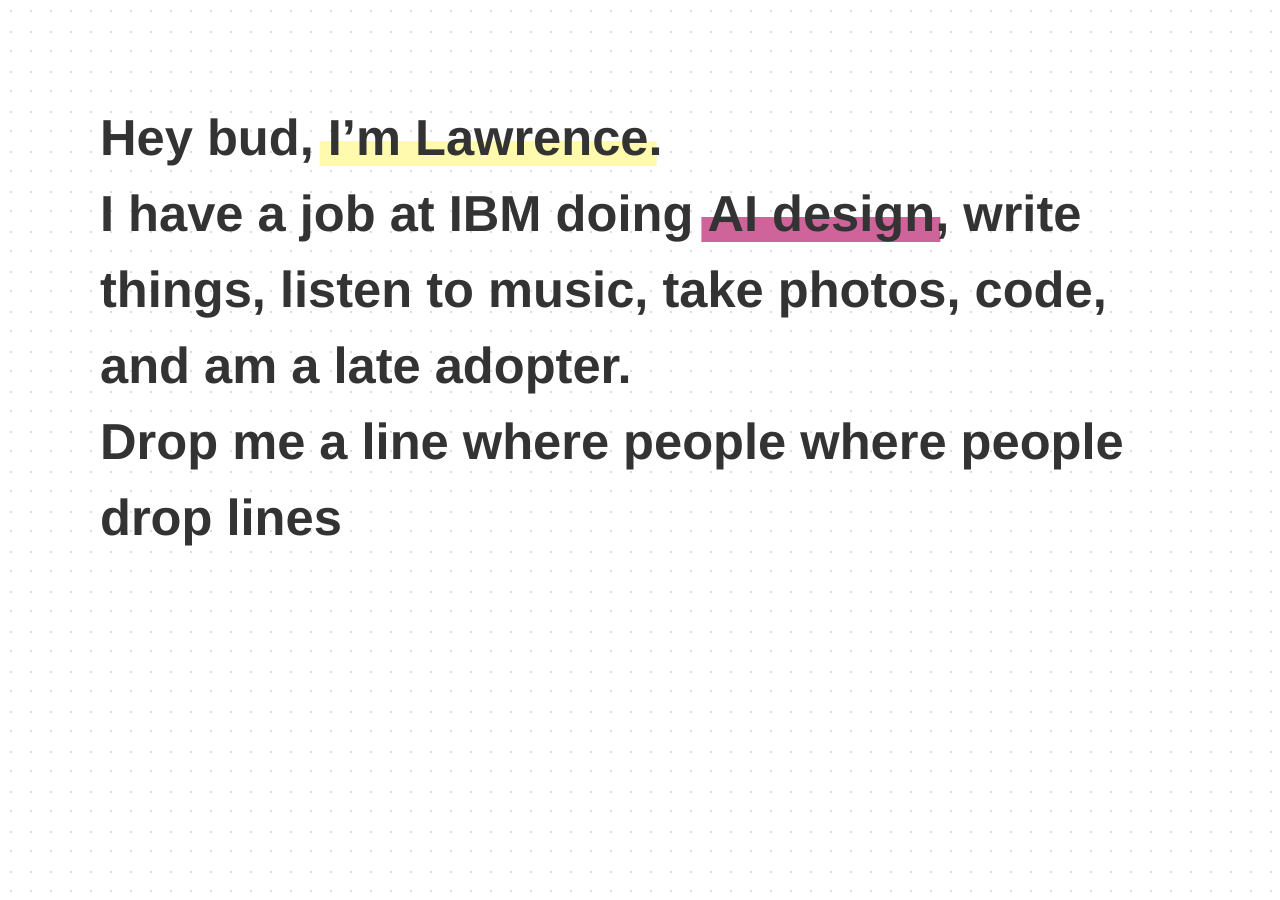
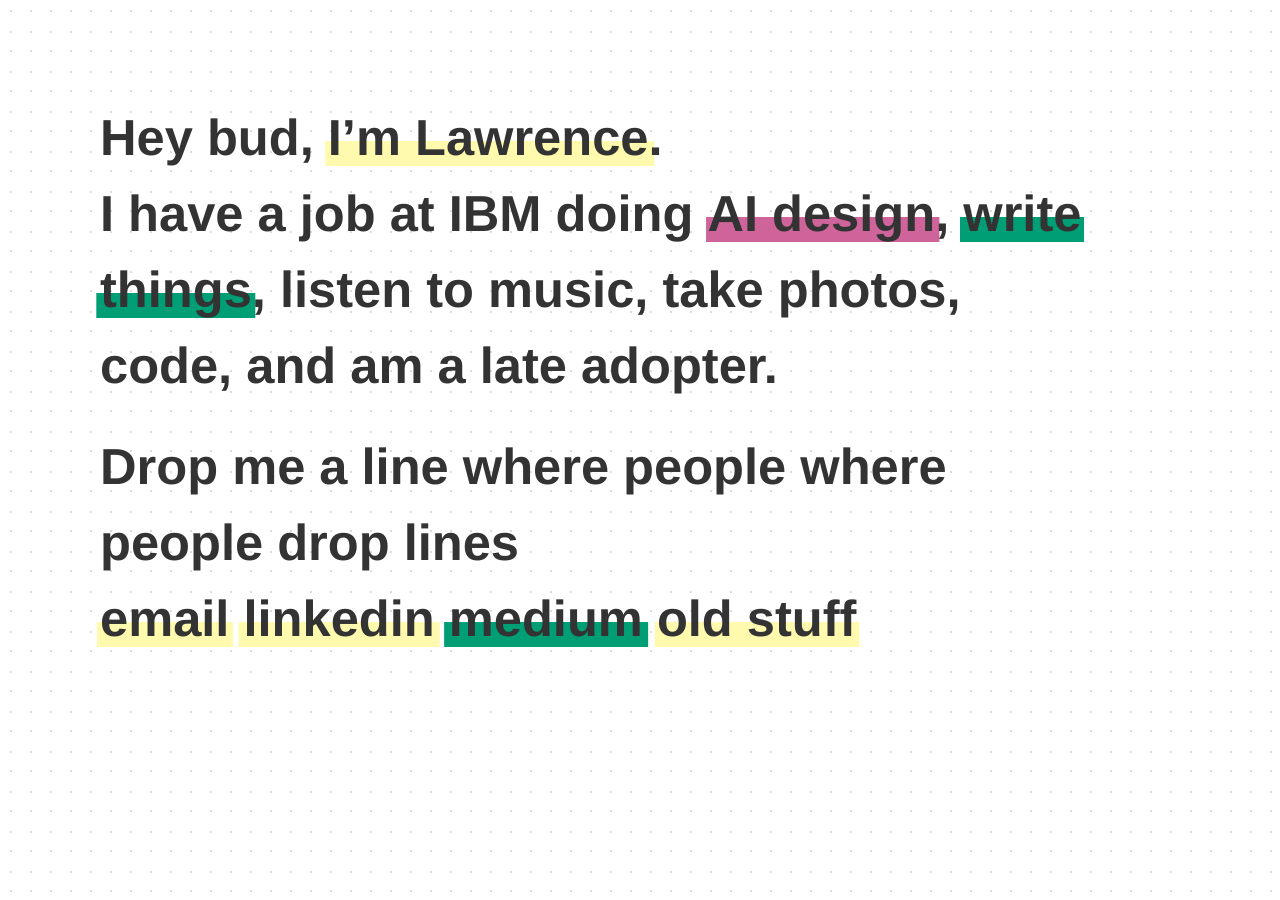
Before and after one commit to lawhump/newnew, a website: page app/index.html in a window 1280 px wide. Drawn offline with nearby package versions, Linux system fonts and the light colour scheme; files that its build step writes are made by us from their sources.

Commit message:
link and width styling

```diff
--- a/app/index.html
+++ b/app/index.html
@@ -19,10 +19,11 @@
       <p class="browserupgrade">You are using an <strong>outdated</strong> browser. Please <a href="http://browsehappy.com/">upgrade your browser</a> to improve your experience.</p>
     <![endif]-->
     <article class="content">
-      <h3>Hey bud, <a class="me" href="">I’m Lawrence</a>.</h3>
-      <h3>I have a job at IBM doing <a class="ai" href="">AI design</a>, <a class="medium" href="">write things</a>, listen to music, take photos, code, and am a late adopter.</h3>
+      <h3>Hey bud, <a class="me" href=""><span>I’m </span> <span>Lawrence</span></a>.</h3>
+      <h3>I have a job at IBM doing <a class="ai" href=""><span>AI </span><span>design</span></a>, <a class="medium" href=""><span>write </span><span>things</span></a>, listen to music, take photos, code, and am a late adopter.</h3>
+      <br>
       <h3>Drop me a line where people where people drop lines</h3>
-
+      <h3><a href=""><span>email</span></a> <a href=""><span>linkedin</span></a> <a class="medium" href=""><span>medium</span></a> <a href=""><span>old </span><span>stuff</span></a></h3>
     </article>
 
     <article class="media">
--- a/app/scripts/main.js
+++ b/app/scripts/main.js
@@ -14,22 +14,24 @@
 var $$image = $('[data-image]');
 
 var showMatchingImage = function(content) {
-  $('[data-image=' + content + ']').classList.remove('hidden');
+  if (content !== ''){
+    $('[data-image=' + content + ']').classList.remove('hidden');
+  }
 };
 
 var removeMatchingImage = function(content) {
-  $('[data-image=' + content + ']').classList.add('hidden');
+  if (content !== ''){
+    $('[data-image=' + content + ']').classList.add('hidden');
+  }
 };
 
 
 
 for (var i=0; i<$$content.length; i++) {
   $$content[i].addEventListener('mouseenter', function(e) {
-    console.log('in');
     showMatchingImage(e.target.className);
   });
   $$content[i].addEventListener('mouseleave', function(e) {
-    console.log('out');
     removeMatchingImage(e.target.className);
   });
 }
--- a/app/styles/partials/_base.scss
+++ b/app/styles/partials/_base.scss
@@ -57,8 +57,10 @@
 
 a {
   color: $font-color;
+  text-decoration: none;
+
+  span {
     position: relative;
-  text-decoration: none;
 
     &::before {
       background-color: #FFFAAD;
@@ -72,16 +74,18 @@
       width: 105%;
       z-index: -1;
     }
+  }
 
-  &.ai::before {
+
+  &.ai span::before {
     background-color: #cf649a;
   }
 
-  &.medium::before {
+  &.medium span::before {
     background-color: #009E74;
   }
 
-  &:hover::before {
+  &:hover span::before {
     height: 5rem;
   }
 }
@@ -166,7 +170,7 @@
   margin-left: $page-margin;
   margin-top: $page-margin;
   max-width: 120rem;
-  width: 85%;
+  width: calc(85% - #{$page-margin});
 }
 
 .media {
@@ -175,7 +179,7 @@
   max-width: 120rem;
   right: $page-margin;
   top: 0;
-  width: 85%;
+  width: calc(85% - #{$page-margin});
   z-index: -10;
 
   img {
```
Lines whose indentation alone changed are shown as unchanged.
